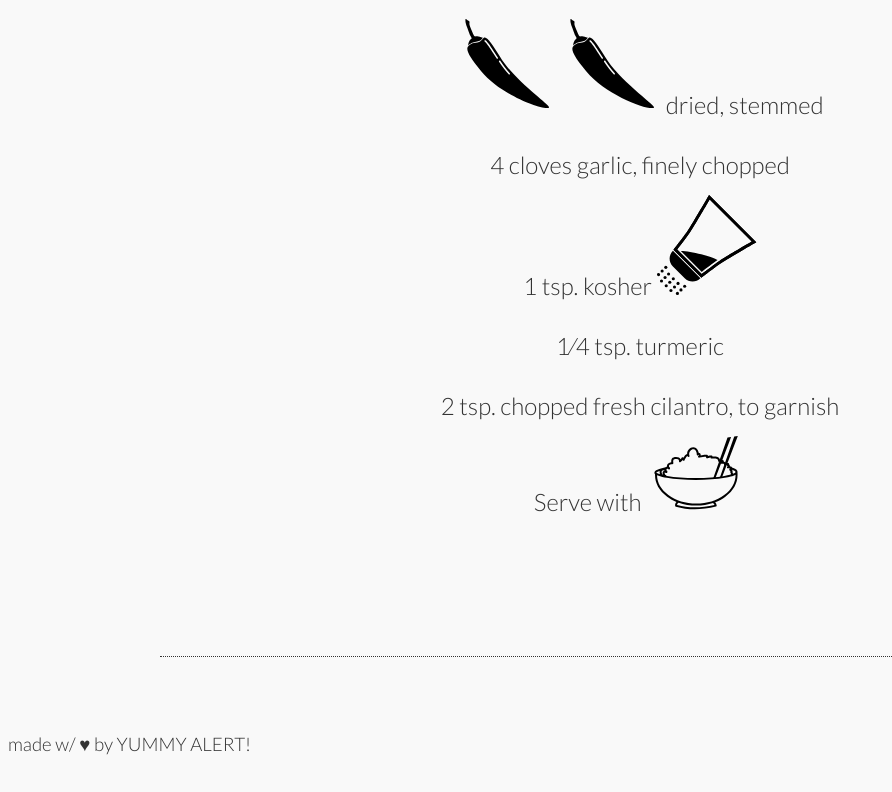
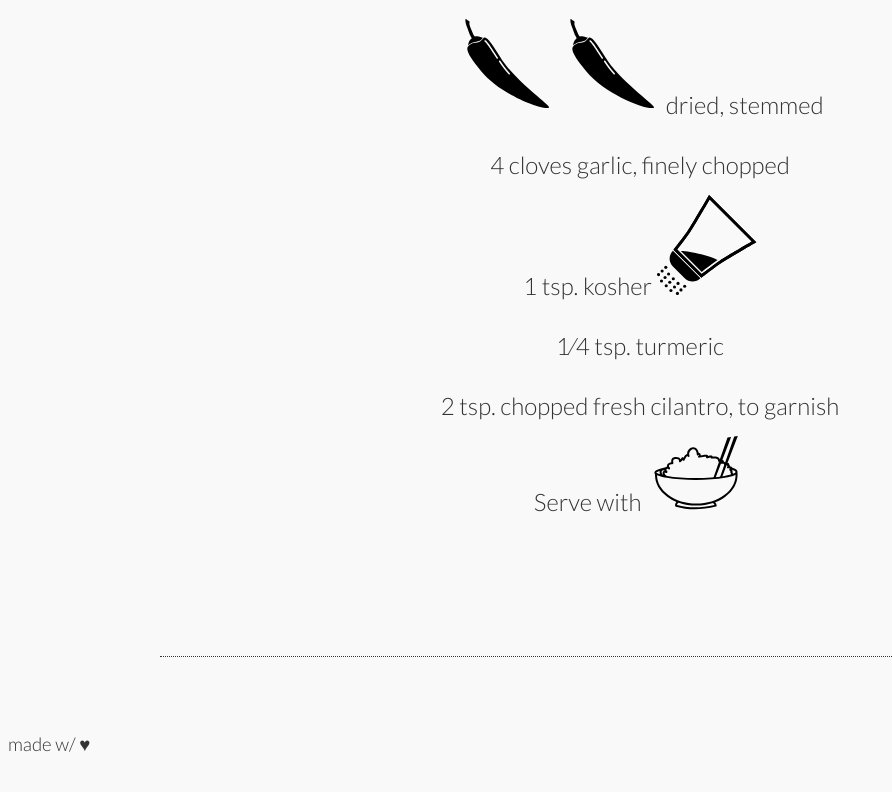
Before and after one commit to hom3mad3/omelette, a plain HTML site: page index.html in a window 1280 px wide. Shown: the part 1843-2635 px from the top of the page, without its empty margins (0-892 px from the left). Drawn offline with nearby package versions, Linux system fonts and the light colour scheme.

Commit message:
Update index.html

```diff
--- a/index.html
+++ b/index.html
@@ -92,7 +92,7 @@ Serve with rice</br>
 
 
 <footer>
-<p>made w/ &#9829; by YUMMY ALERT!</p>
+<p>made w/ &#9829;</p>
 </footer>
 
  </body>
```
